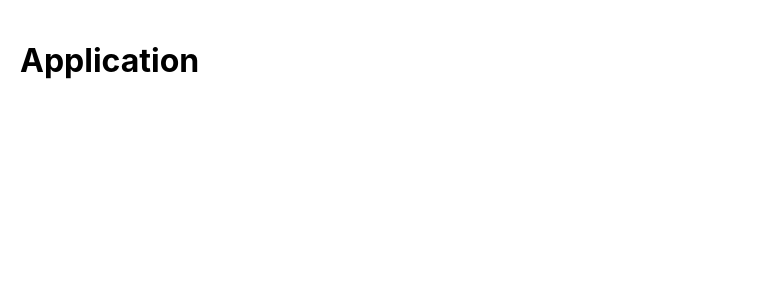
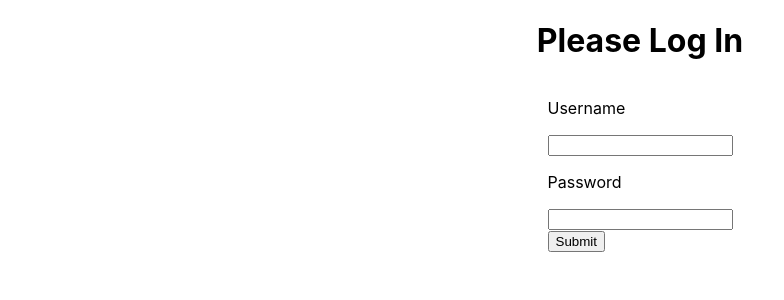
Before and after one commit to skillitzimberg/react-auth-tutorial, a React (Create React App) app: page / in a window 1280 px wide. Before the commit this address had no page. Shown: the top 300 px of the page, without its empty margins (0-784 px from the left). Built offline with nearby package versions, Linux system fonts and the light colour scheme.

Commit message:
Add token state as condition for route access

```diff
--- a/src/components/App/App.js
+++ b/src/components/App/App.js
@@ -1,10 +1,18 @@
+import { useState } from "react";
 import { BrowserRouter, Route, Routes } from "react-router-dom";
 
 import "./App.css";
 import Dashboard from "../Dashboard/Dashboard";
+import Login from "../Login/Login";
 import Preferences from "../Preferences/Preferences";
 
 function App() {
+  const [token, setToken] = useState();
+
+  if (!token) {
+    return <Login />;
+  }
+
   return (
     <div className="wrapper">
       <h1>Application</h1>
```
